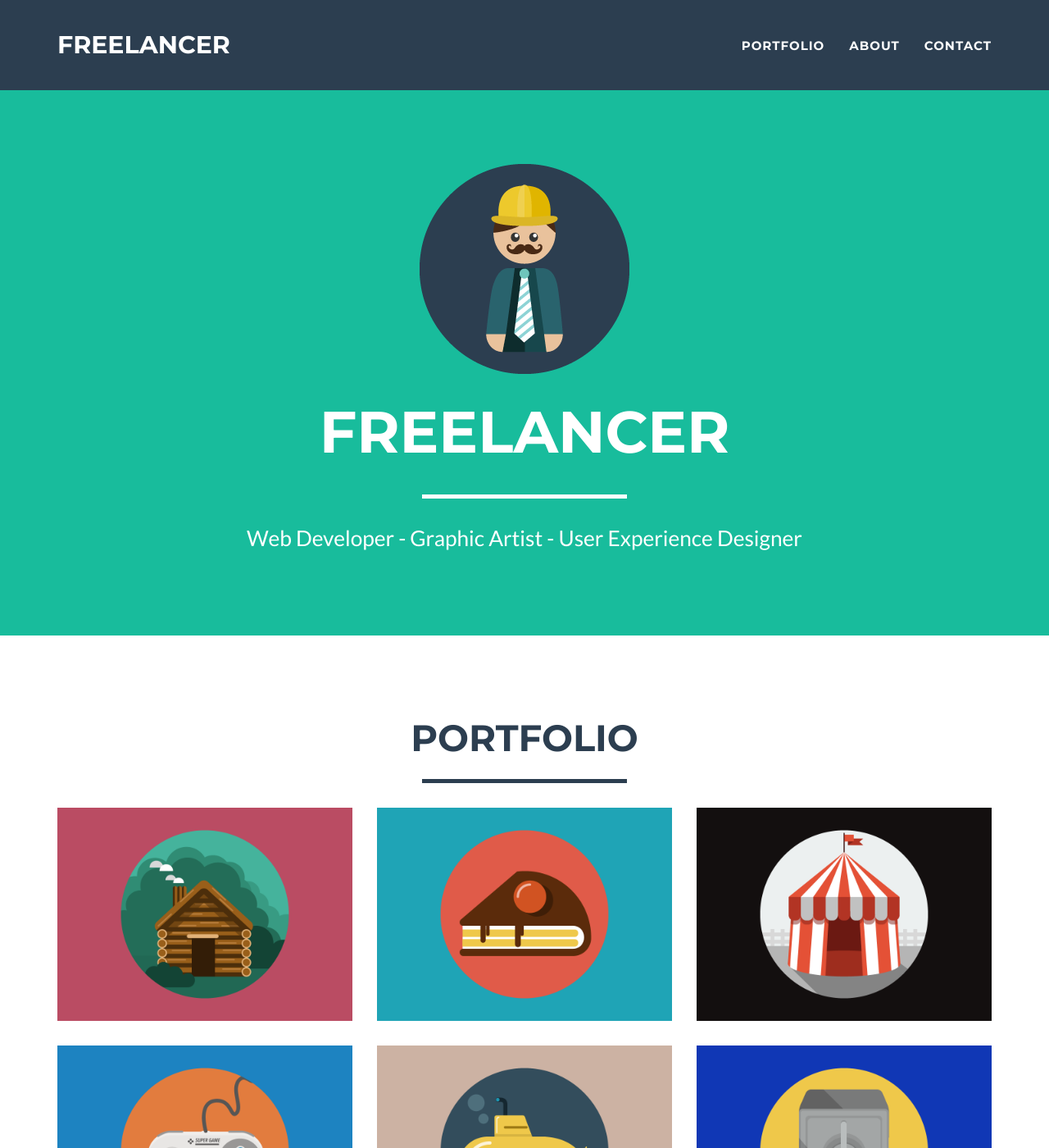
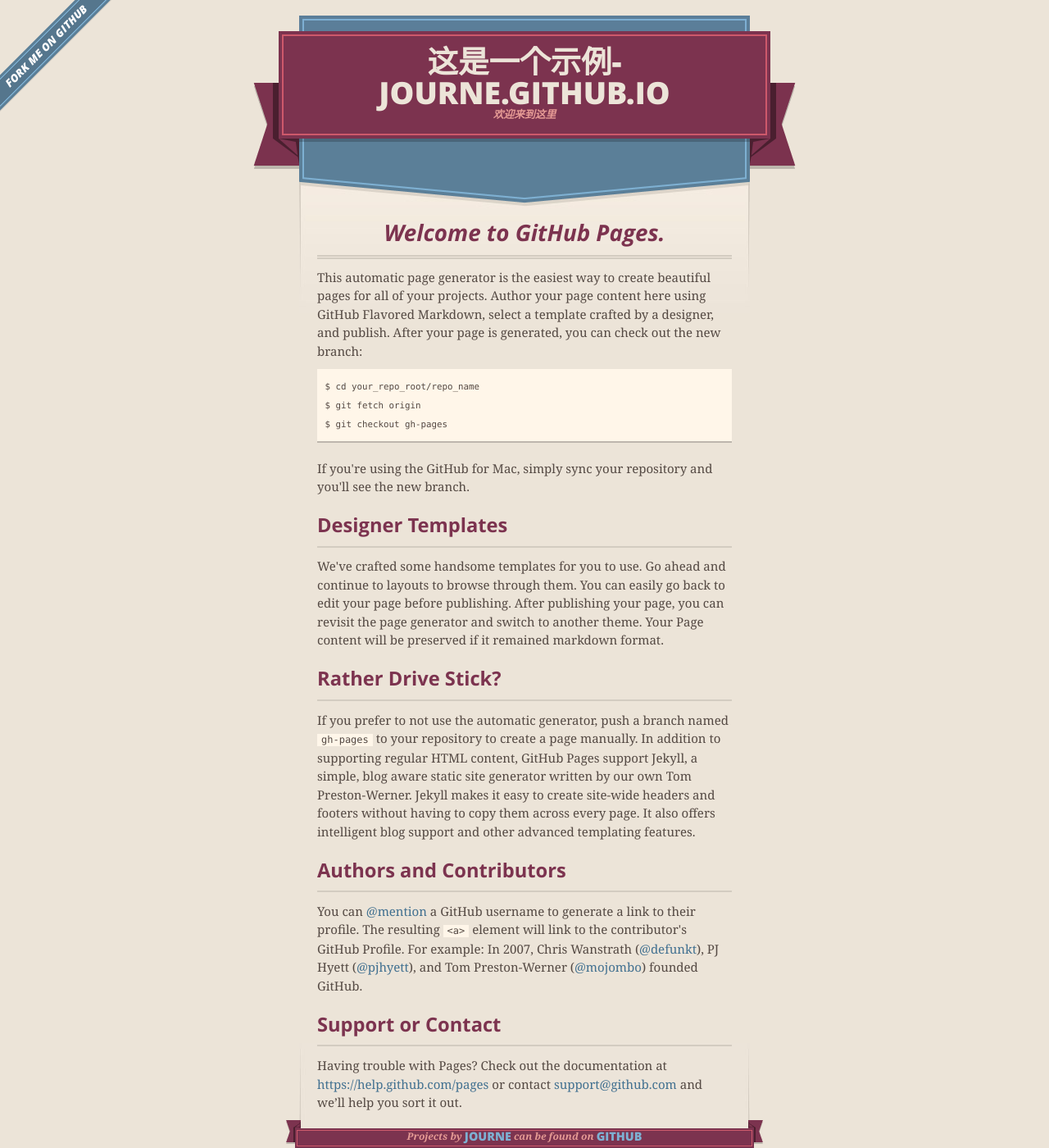
Before and after one commit to journe/journe.github.io, a Jekyll site: the page index.html, which Jekyll copies as it is, in a window 1280 px wide and 1400 px high. Shown: the whole window at 82% size. Built offline with Jekyll 4.4.1, drawn with Linux system fonts in a browser that asks for light colours; nearby versions of some CDN libraries; some of the changed text lies outside the part shown.

Commit message:
Replace master branch with page content via GitHub

```diff
--- a/index.html
+++ b/index.html
@@ -1,3 +1,97 @@
----
-layout: default
----
+<!DOCTYPE html>
+<html>
+  <head>
+    <meta charset='utf-8'>
+    <meta http-equiv="X-UA-Compatible" content="chrome=1">
+    <meta name="viewport" content="width=640">
+
+    <link rel="stylesheet" href="stylesheets/core.css" media="screen">
+    <link rel="stylesheet" href="stylesheets/mobile.css" media="handheld, only screen and (max-device-width:640px)">
+    <link rel="stylesheet" href="stylesheets/pygment_trac.css">
+
+    <script type="text/javascript" src="javascripts/modernizr.js"></script>
+    <script type="text/javascript" src="https://ajax.googleapis.com/ajax/libs/jquery/1.7.1/jquery.min.js"></script>
+    <script type="text/javascript" src="javascripts/headsmart.min.js"></script>
+    <script type="text/javascript">
+      $(document).ready(function () {
+        $('#main_content').headsmart()
+      })
+    </script>
+    <title>这是一个示例-Journe.GitHub.io by journe</title>
+  </head>
+
+  <body>
+    <a id="forkme_banner" href="https://github.com/journe">View on GitHub</a>
+    <div class="shell">
+
+      <header>
+        <span class="ribbon-outer">
+          <span class="ribbon-inner">
+            <h1>这是一个示例-Journe.GitHub.io</h1>
+            <h2>欢迎来到这里</h2>
+          </span>
+          <span class="left-tail"></span>
+          <span class="right-tail"></span>
+        </span>
+      </header>
+
+      <div id="no-downloads">
+        <span class="inner">
+        </span>
+      </div>
+
+
+      <span class="banner-fix"></span>
+
+
+      <section id="main_content">
+        <h1>
+<a id="welcome-to-github-pages" class="anchor" href="#welcome-to-github-pages" aria-hidden="true"><span class="octicon octicon-link"></span></a>Welcome to GitHub Pages.</h1>
+
+<p>This automatic page generator is the easiest way to create beautiful pages for all of your projects. Author your page content here using GitHub Flavored Markdown, select a template crafted by a designer, and publish. After your page is generated, you can check out the new branch:</p>
+
+<pre><code>$ cd your_repo_root/repo_name
+$ git fetch origin
+$ git checkout gh-pages
+</code></pre>
+
+<p>If you're using the GitHub for Mac, simply sync your repository and you'll see the new branch.</p>
+
+<h3>
+<a id="designer-templates" class="anchor" href="#designer-templates" aria-hidden="true"><span class="octicon octicon-link"></span></a>Designer Templates</h3>
+
+<p>We've crafted some handsome templates for you to use. Go ahead and continue to layouts to browse through them. You can easily go back to edit your page before publishing. After publishing your page, you can revisit the page generator and switch to another theme. Your Page content will be preserved if it remained markdown format.</p>
+
+<h3>
+<a id="rather-drive-stick" class="anchor" href="#rather-drive-stick" aria-hidden="true"><span class="octicon octicon-link"></span></a>Rather Drive Stick?</h3>
+
+<p>If you prefer to not use the automatic generator, push a branch named <code>gh-pages</code> to your repository to create a page manually. In addition to supporting regular HTML content, GitHub Pages support Jekyll, a simple, blog aware static site generator written by our own Tom Preston-Werner. Jekyll makes it easy to create site-wide headers and footers without having to copy them across every page. It also offers intelligent blog support and other advanced templating features.</p>
+
+<h3>
+<a id="authors-and-contributors" class="anchor" href="#authors-and-contributors" aria-hidden="true"><span class="octicon octicon-link"></span></a>Authors and Contributors</h3>
+
+<p>You can <a href="https://github.com/blog/821" class="user-mention">@mention</a> a GitHub username to generate a link to their profile. The resulting <code>&lt;a&gt;</code> element will link to the contributor's GitHub Profile. For example: In 2007, Chris Wanstrath (<a href="https://github.com/defunkt" class="user-mention">@defunkt</a>), PJ Hyett (<a href="https://github.com/pjhyett" class="user-mention">@pjhyett</a>), and Tom Preston-Werner (<a href="https://github.com/mojombo" class="user-mention">@mojombo</a>) founded GitHub.</p>
+
+<h3>
+<a id="support-or-contact" class="anchor" href="#support-or-contact" aria-hidden="true"><span class="octicon octicon-link"></span></a>Support or Contact</h3>
+
+<p>Having trouble with Pages? Check out the documentation at <a href="https://help.github.com/pages">https://help.github.com/pages</a> or contact <a href="mailto:support@github.com">support@github.com</a> and we’ll help you sort it out.</p>
+      </section>
+
+      <footer>
+        <span class="ribbon-outer">
+          <span class="ribbon-inner">
+            <p>Projects by <a href="https://github.com/journe">journe</a> can be found on <a href="https://github.com/journe">GitHub</a></p>
+          </span>
+          <span class="left-tail"></span>
+          <span class="right-tail"></span>
+        </span>
+        <p>Generated with <a href="http://pages.github.com">GitHub Pages</a> using Merlot</p>
+        <span class="octocat"></span>
+      </footer>
+
+    </div>
+
+
+  </body>
+</html>
```
